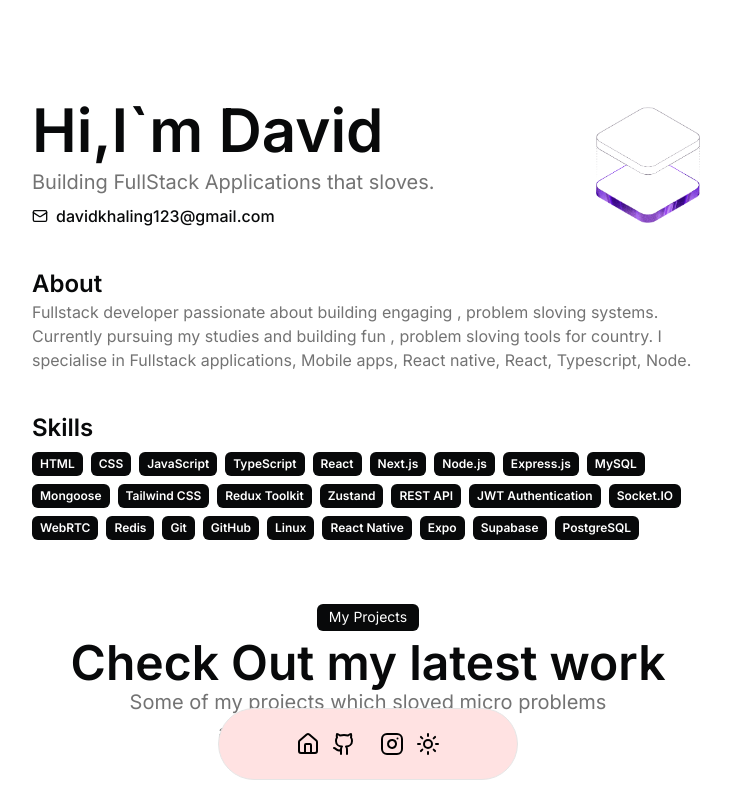
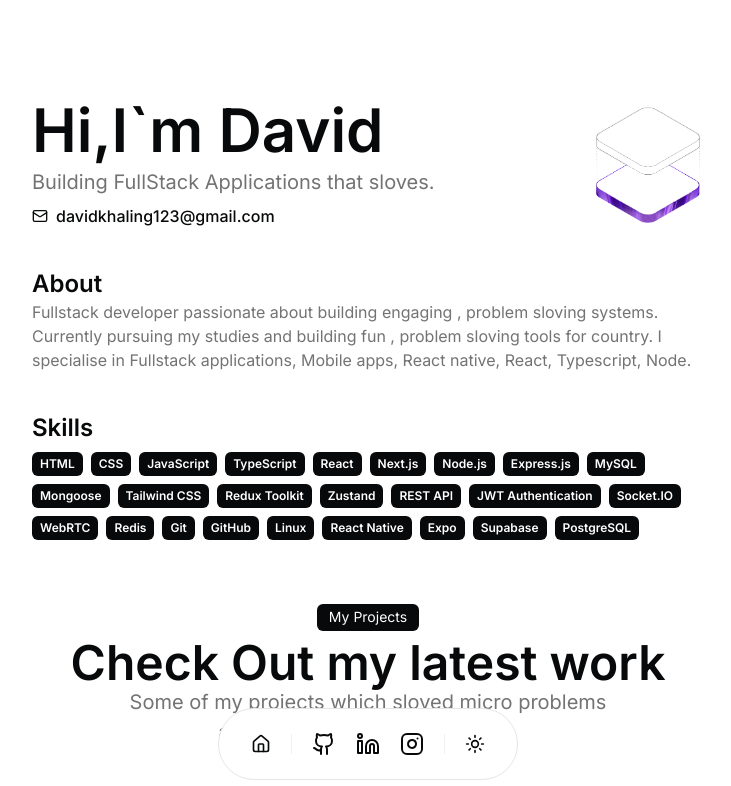
Before and after one commit to David-Rai/portfolio, a React (Vite) app: page / in a window 1280 px wide. Shown: the top 786 px of the page, without its empty margins (272-1003 px from the left). Built offline with nearby package versions, Linux system fonts and the light colour scheme.

Commit message:
Feat:Theme context working properly

```diff
--- a/src/components/NavBar.jsx
+++ b/src/components/NavBar.jsx
@@ -1,45 +1,89 @@
 import React from "react";
 import { Github, House, Linkedin, Sun, Moon, Instagram } from "lucide-react";
 import { useTheme } from "../context/ThemeContext";
-import { useEffect } from "react";
 
 const links = [
+  { icon: <Github />, src: "https://github.com/david-rai" },
   {
-    icon: <Github />,
-    src: "https://github.com/david-rai",
-  },
-  {
-    icon: <linkedin />,
+    icon: <Linkedin />,
     src: "https://www.linkedin.com/in/david-rai-81983a36b/",
   },
-  {
-    icon: <Instagram />,
-    src: "https://www.instagram.com/davidrai119/",
-  },
+  { icon: <Instagram />, src: "https://www.instagram.com/davidrai119/" },
 ];
+
 const NavBar = () => {
   const { theme, toggleTheme } = useTheme();
 
   return (
     <section className="w-full flex items-center justify-center fixed py-5 left-0 bottom-0">
+      {/* Bottom blur */}
+      <div
+        className="absolute bottom-0 left-0 w-full h-16 pointer-events-none"
+        style={{
+          background:
+            "linear-gradient(to bottom, transparent, var(--color-bg))",
+        }}
+      />
       <nav
-        className="min-w-[300px] h-18 cursor-pointer bg-red-100 border
-      flex items-center justify-center gap-3 hover:w-[350px] transition-all duration-200
-      border-border rounded-full"
+        className="
+        z-50
+          w-[300px] h-18 cursor-pointer bg-bg border border-border
+          flex items-center justify-center gap-3 rounded-full
+          hover:w-[350px]
+          transition-[width,box-shadow] duration-300 ease-[cubic-bezier(0.34,1.56,0.64,1)]
+          hover:shadow-[0_8px_32px_rgba(0,0,0,0.12)]
+        "
       >
-        <a href={window.origin}>
-          <House />
+        {/* Home */}
+        <a
+          href={window.origin}
+          className="
+            text-text p-2 rounded-full
+            transition-all duration-200 ease-out
+            hover:scale-125 hover:bg-border
+            active:scale-95
+          "
+        >
+          <House size={20} />
         </a>
-        <div className="flex gap-3">
-          {links.map((l, i) => {
-            return (
-              <a href={l.src} target="_blank" key={i}>
-                {l.icon}
-              </a>
-            );
-          })}
+
+        {/* Divider */}
+        <div className="w-px h-5 bg-border opacity-60" />
+
+        {/* Social links */}
+        <div className="flex gap-1">
+          {links.map((l, i) => (
+            <a
+              href={l.src}
+              target="_blank"
+              key={i}
+              className="
+                text-text p-2 rounded-full
+                transition-all duration-200 ease-out
+                hover:scale-125 hover:bg-border hover:-translate-y-1
+                active:scale-95 active:translate-y-0
+              "
+            >
+              {l.icon}
+            </a>
+          ))}
         </div>
-        <div onClick={toggleTheme}>{theme === "dark" ? <Moon /> : <Sun />}</div>
+
+        {/* Divider */}
+        <div className="w-px h-5 bg-border opacity-60" />
+
+        {/* Theme toggle */}
+        <button
+          onClick={toggleTheme}
+          className="
+            text-text p-2 rounded-full
+            transition-all duration-200 ease-out
+            hover:scale-125 hover:bg-border hover:rotate-12
+            active:scale-95 active:rotate-0
+          "
+        >
+          {theme === "dark" ? <Moon size={20} /> : <Sun size={20} />}
+        </button>
       </nav>
     </section>
   );
--- a/src/context/ThemeContext.jsx
+++ b/src/context/ThemeContext.jsx
@@ -6,9 +6,21 @@ export const ThemeContext = createContext(null);
 export const ThemeProvider = ({ children }) => {
   const [theme, setTheme] = useState();
 
+  const getLocalTheme = () => {
+    const t = localStorage.getItem("theme");
+    if (t) {
+      // console.log(t);
+      setTheme(t);
+      return true;
+    }
+    return false;
+  };
+
   //checking user system theme
   useEffect(() => {
-    console.log("gettting system them");
+    // console.log("gettting system them from localstorage");
+    const isPresent = getLocalTheme();
+    if (isPresent) return;
     const systemPrefersDark = window.matchMedia(
       "(prefers-color-scheme: dark)",
     ).matches;
@@ -30,6 +42,8 @@ export const ThemeProvider = ({ children }) => {
     const html = document.documentElement;
     if (theme === "dark") html.classList.add("dark");
     else html.classList.remove("dark");
+
+    localStorage.setItem("theme", theme);
   }, [theme]);
 
   const toggleTheme = () =>
```
